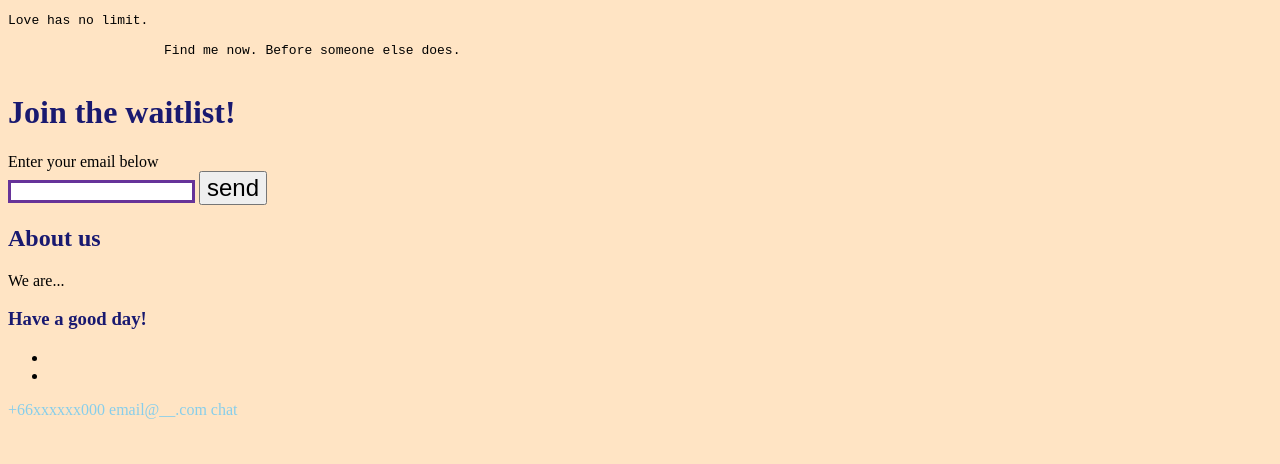
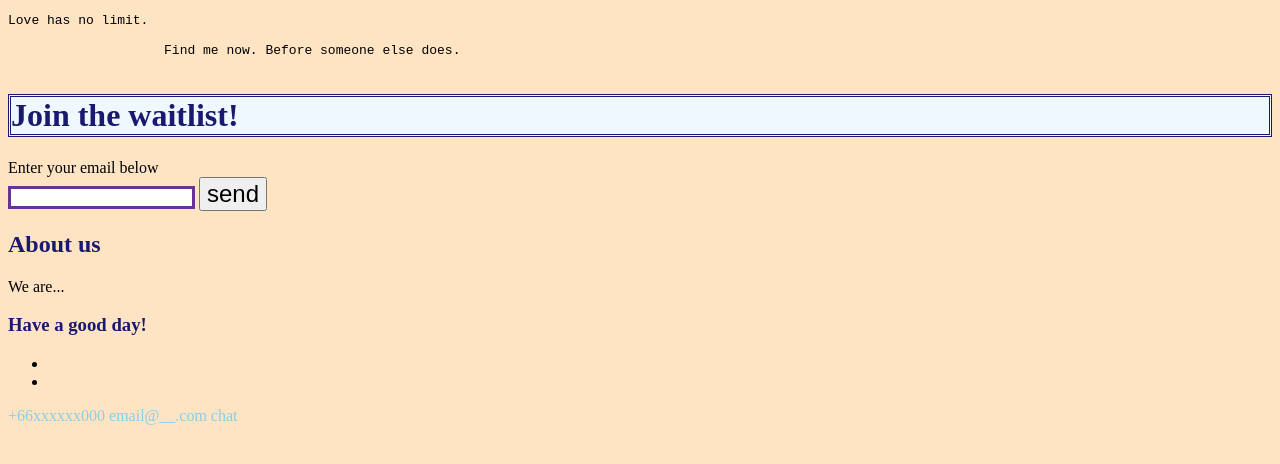
Before and after one commit to my-coding-tasks/Dating_App_Simulation, a plain HTML site: page index.html in a window 1280 px wide. Drawn offline with Linux system fonts and the light colour scheme.

Commit message:
Update index.html

```diff
--- a/index.html
+++ b/index.html
@@ -22,6 +22,9 @@
             button {
                 font-size: 24px;
             }
+            h1 {
+                background-color: aliceblue;
+                border-style: double;
         </style>
     </head>
     <body>
```
